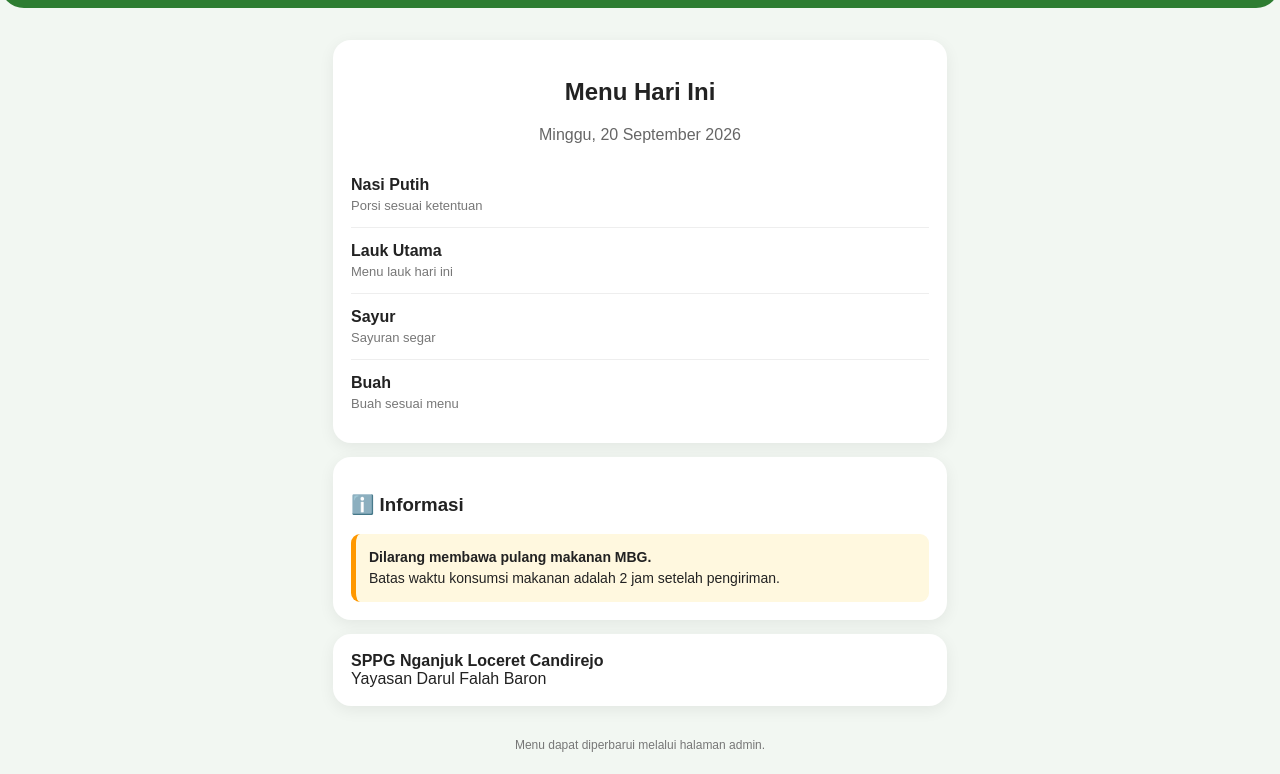
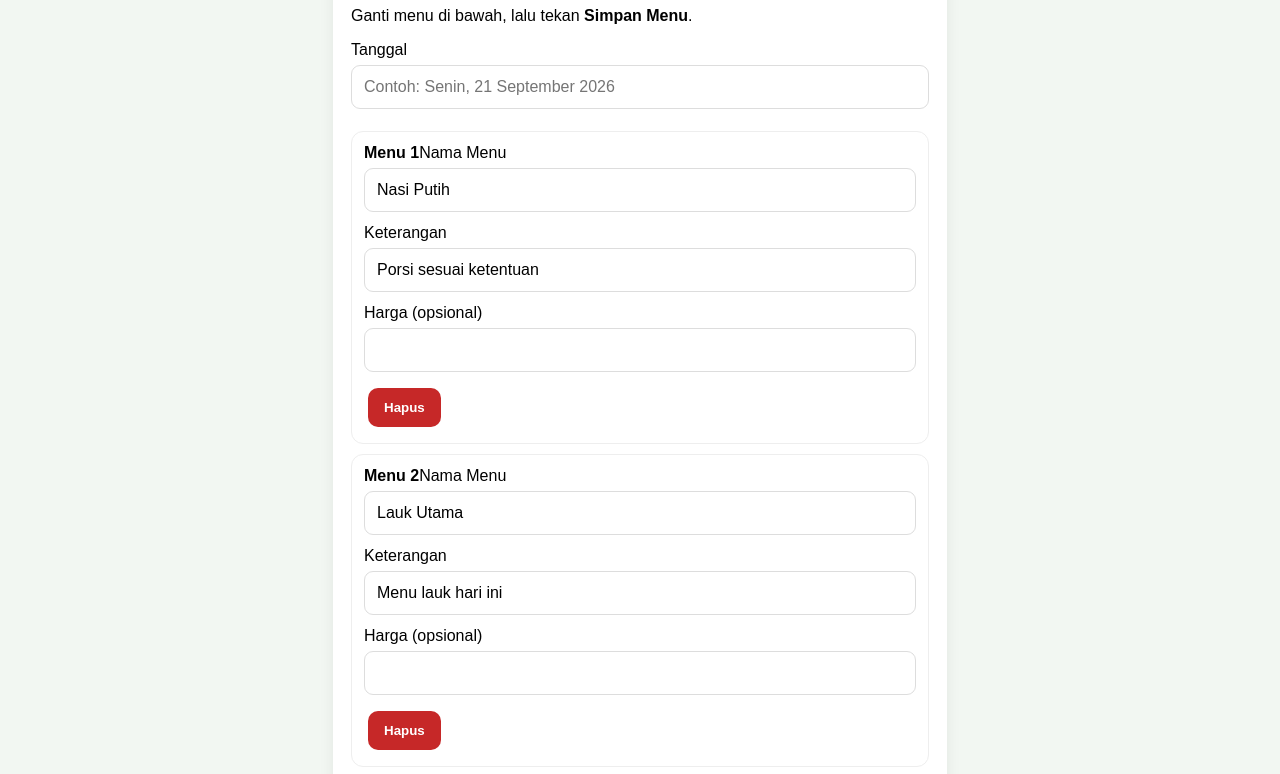
Before and after one commit to naimsetiawan123-sketch/Menu-MBG-, a plain HTML site: page index.html in a window 1280 px wide. Shown: the part 110-884 px from the top of the page. Drawn offline with Linux system fonts and the light colour scheme.

Commit message:
Add admin menu page to index.html

```diff
--- a/index.html
+++ b/index.html
@@ -1,34 +1,24 @@
 <!DOCTYPE html>
-<html lang="id">
-<head>
-<meta charset="UTF-8"><meta name="viewport" content="width=device-width,initial-scale=1">
-<title>Menu MBG</title>
-<style>
-*{box-sizing:border-box}body{margin:0;background:#f2f7f2;font-family:Arial,sans-serif;color:#222}
-header{background:#2e7d32;color:#fff;text-align:center;padding:28px 16px;border-radius:0 0 24px 24px}
-h1{margin:0 0 6px}.wrap{max-width:650px;margin:auto;padding:18px}.card{background:#fff;border-radius:18px;padding:18px;margin:14px 0;box-shadow:0 4px 16px #0001}
-.date{text-align:center;color:#666;margin:5px 0 18px}.item{display:flex;justify-content:space-between;gap:12px;padding:14px 0;border-bottom:1px solid #eee}.item:last-child{border:0}
-.name{font-weight:700}.desc{font-size:13px;color:#777;margin-top:4px}.price{color:#2e7d32;font-weight:bold;white-space:nowrap}
-.notice{background:#fff8df;border-left:5px solid #ff9800;padding:13px;border-radius:9px;font-size:14px;line-height:1.5}
-.small{text-align:center;color:#777;font-size:12px;padding:18px}.admin{display:block;text-align:center;margin:15px;color:#2e7d32}
-</style></head>
-<body>
-<header><h1>🍱 MENU MBG</h1><div>Program Makan Bergizi Gratis</div></header>
-<div class="wrap">
-<div class="card"><h2 style="text-align:center">Menu Hari Ini</h2><div id="date" class="date"></div><div id="menu"></div></div>
-<div class="card"><h3>ℹ️ Informasi</h3><div class="notice"><b>Dilarang membawa pulang makanan MBG.</b><br>Batas waktu konsumsi makanan adalah 2 jam setelah pengiriman.</div></div>
-<div class="card"><b>SPPG Nganjuk Loceret Candirejo</b><br><span>Yayasan Darul Falah Baron</span></div>
-<div class="small">Menu dapat diperbarui melalui halaman admin.</div>
-<a class="admin" href="admin.html">⚙️ Admin Menu</a>
-</div>
+<html lang="id"><head><meta charset="UTF-8"><meta name="viewport" content="width=device-width,initial-scale=1">
+<title>Admin Menu MBG</title><style>
+*{box-sizing:border-box}body{font-family:Arial;margin:0;background:#f2f7f2}.wrap{max-width:650px;margin:auto;padding:18px}
+.card{background:white;border-radius:18px;padding:18px;box-shadow:0 4px 16px #0001}input{width:100%;padding:12px;border:1px solid #ddd;border-radius:9px;margin:6px 0 12px;font-size:16px}
+button{border:0;border-radius:10px;padding:12px 16px;background:#2e7d32;color:#fff;font-weight:bold;margin:4px;cursor:pointer}.del{background:#c62828}.back{background:#555}
+.item{border:1px solid #eee;border-radius:12px;padding:12px;margin:10px 0}h1{color:#2e7d32}
+</style></head><body><div class="wrap"><div class="card"><h1>⚙️ Admin Menu MBG</h1>
+<p>Ganti menu di bawah, lalu tekan <b>Simpan Menu</b>.</p>
+<label>Tanggal</label><input id="tanggal" placeholder="Contoh: Senin, 21 September 2026">
+<div id="items"></div><button onclick="add()">＋ Tambah Menu</button><button onclick="save()">💾 Simpan Menu</button><button class="back" onclick="location.href='index.html'">👁️ Lihat Menu</button>
+<p id="msg"></p></div></div>
 <script>
-const fallback={tanggal:"",menu:[
-{name:"Nasi Putih",desc:"Porsi sesuai ketentuan",harga:""},
-{name:"Lauk Utama",desc:"Menu lauk hari ini",harga:""},
-{name:"Sayur",desc:"Sayuran segar",harga:""},
-{name:"Buah",desc:"Buah sesuai menu",harga:""}]};
-let data;try{data=JSON.parse(localStorage.getItem("menuMBG"))||fallback}catch(e){data=fallback}
-document.getElementById("date").textContent=data.tanggal||new Date().toLocaleDateString("id-ID",{weekday:"long",day:"numeric",month:"long",year:"numeric"});
-document.getElementById("menu").innerHTML=data.menu.map(x=>`<div class="item"><div><div class="name">${esc(x.name)}</div><div class="desc">${esc(x.desc)}</div></div><div class="price">${esc(x.harga)}</div></div>`).join("");
-function esc(s){return String(s||"").replace(/[&<>"']/g,m=>({"&":"&amp;","<":"&lt;",">":"&gt;",'"':"&quot;","'":"&#039;"}[m]))}
+const def={tanggal:"",menu:[{name:"Nasi Putih",desc:"Porsi sesuai ketentuan",harga:""},{name:"Lauk Utama",desc:"Menu lauk hari ini",harga:""},{name:"Sayur",desc:"Sayuran segar",harga:""},{name:"Buah",desc:"Buah sesuai menu",harga:""}]};
+let d;try{d=JSON.parse(localStorage.getItem("menuMBG"))||def}catch(e){d=def}
+tanggal.value=d.tanggal||"";let arr=d.menu||[];
+function render(){items.innerHTML=arr.map((x,i)=>`<div class="item"><b>Menu ${i+1}</b><label>Nama Menu</label><input data-k="name" data-i="${i}" value="${a(x.name)}"><label>Keterangan</label><input data-k="desc" data-i="${i}" value="${a(x.desc)}"><label>Harga (opsional)</label><input data-k="harga" data-i="${i}" value="${a(x.harga)}"><button class="del" onclick="remove(${i})">Hapus</button></div>`).join("")}
+function sync(){document.querySelectorAll("[data-i]").forEach(e=>arr[e.dataset.i][e.dataset.k]=e.value);d.tanggal=tanggal.value}
+function add(){sync();arr.push({name:"Menu Baru",desc:"",harga:""});render()}
+function remove(i){sync();arr.splice(i,1);render()}
+function save(){sync();localStorage.setItem("menuMBG",JSON.stringify(d));msg.textContent="✅ Menu tersimpan di perangkat ini.";setTimeout(()=>msg.textContent="",2500)}
+function a(s){return String(s||"").replace(/&/g,"&amp;").replace(/"/g,"&quot;").replace(/</g,"&lt;")}
+render();
 </script></body></html>
```
